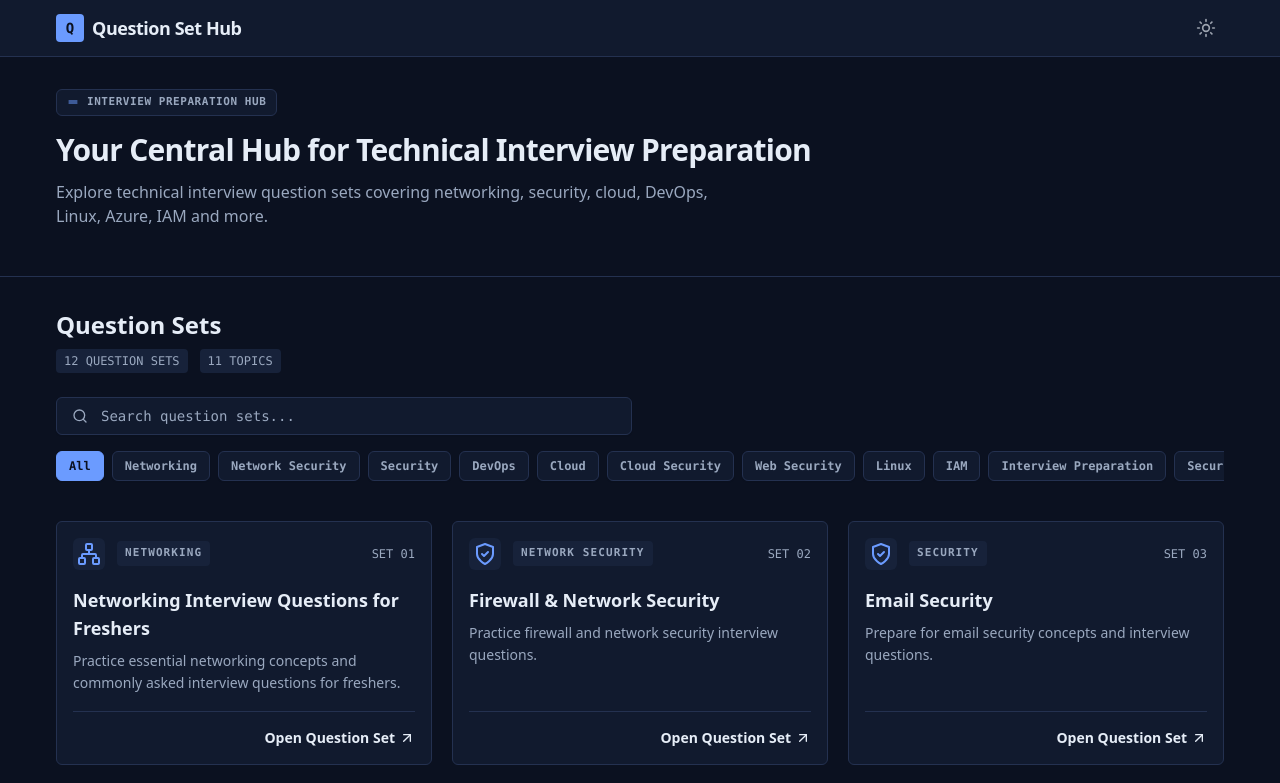
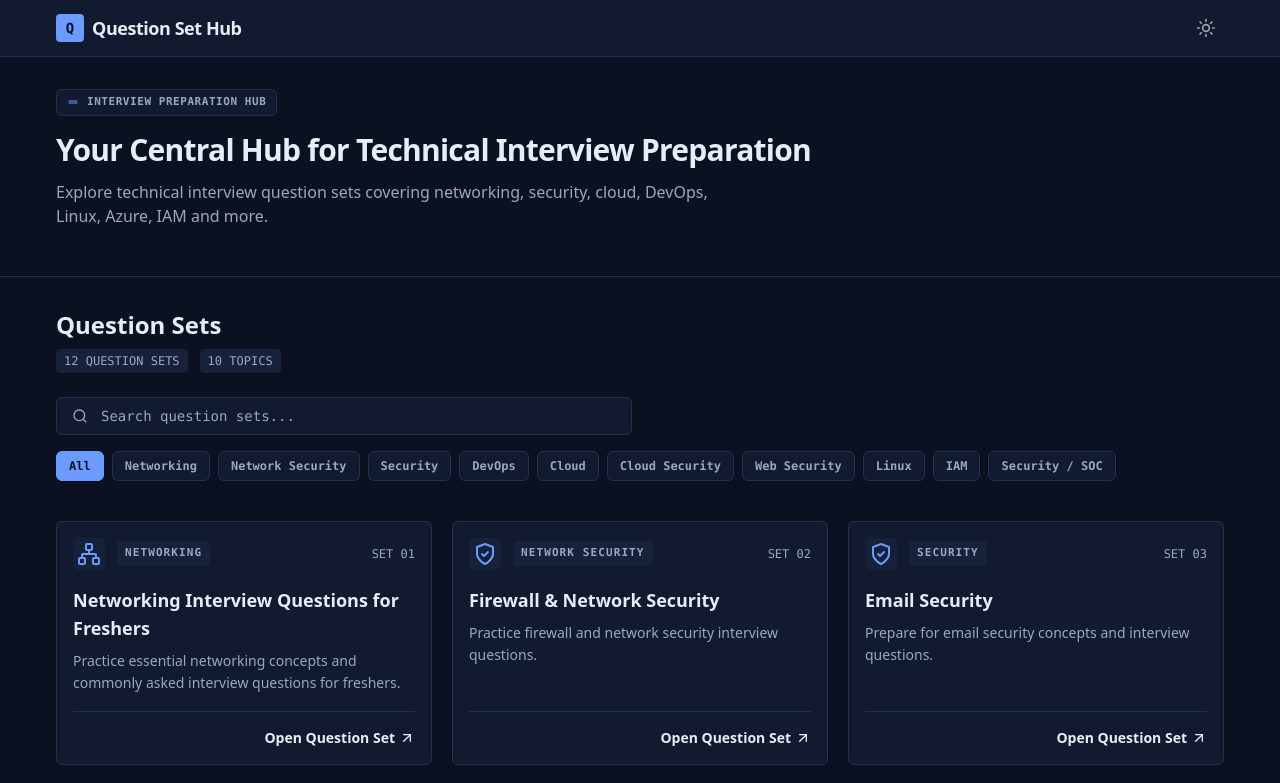
Before and after one commit to Nirmalakhadka18/Question_Set_Hub, a React (Vite) app: page / in a window 1280 px wide. Shown: the top 783 px of the page. Built offline with nearby package versions, Linux system fonts and the light colour scheme.

Commit message:
Remove empty question set category

```diff
--- a/src/data/questionSets.ts
+++ b/src/data/questionSets.ts
@@ -18,7 +18,6 @@ export const categories = [
   "Web Security",
   "Linux",
   "IAM",
-  "Interview Preparation",
   "Security / SOC"
 ];
 
```
